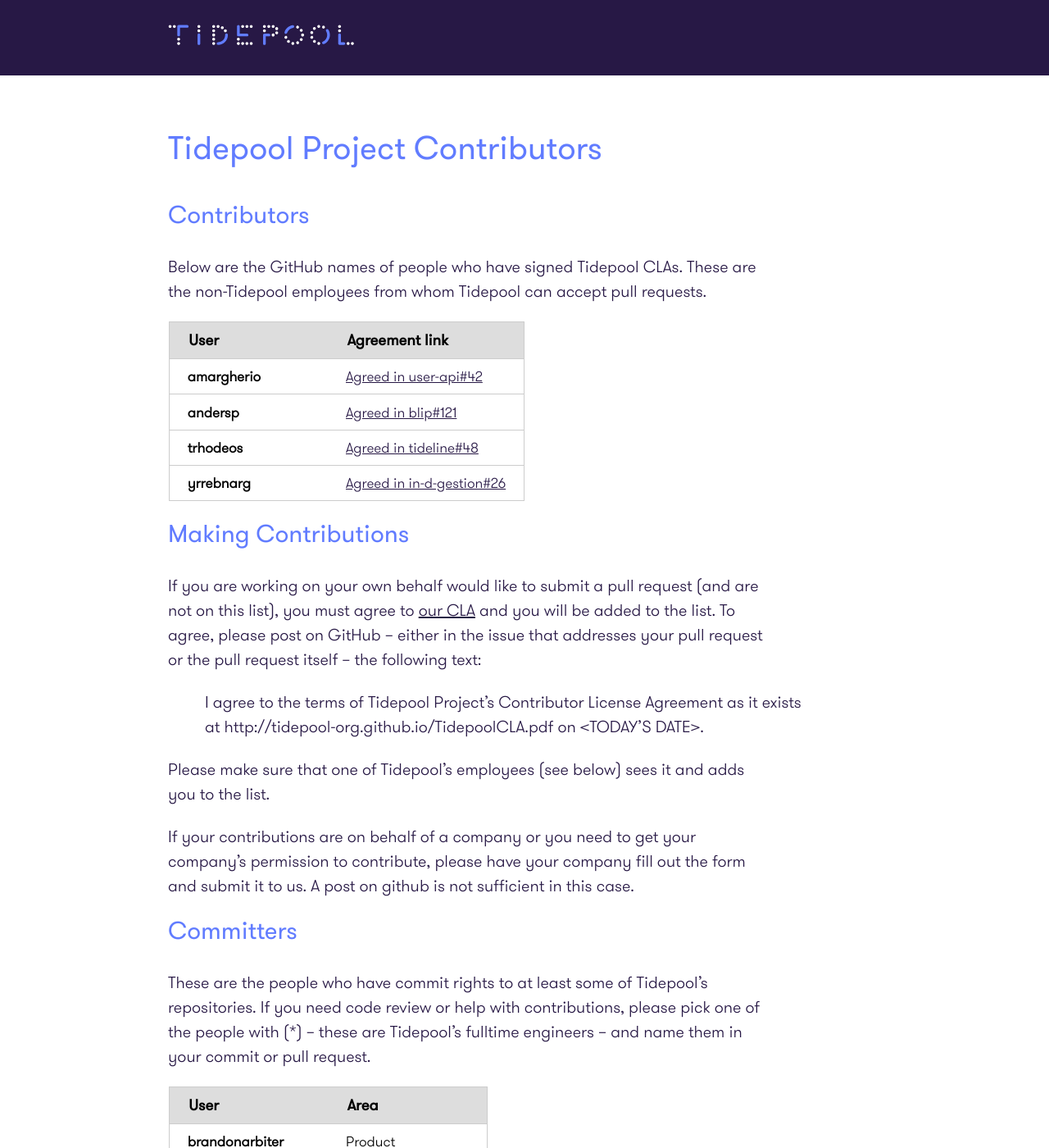
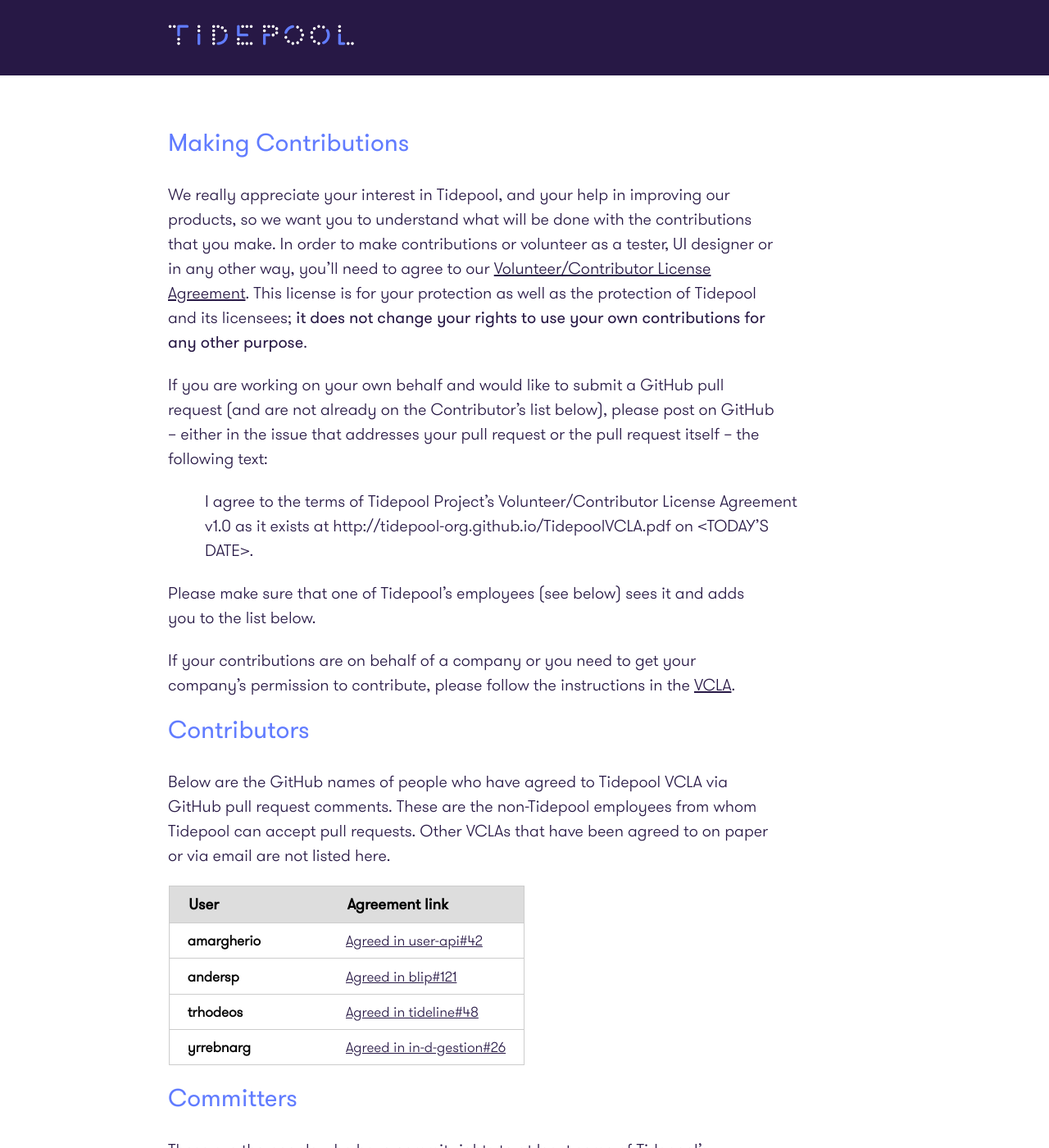
Before and after one commit to tidepool-org/tidepool-org.github.io, a Jekyll site: the page built from Contributors.md, in a window 1280 px wide and 1400 px high. Shown: the whole window at 82% size. Built offline with Jekyll 4.4.1, drawn with Linux system fonts in a browser that asks for light colours.

Commit message:
Update Contributors.md
Reorganized a little bit and refer to the VCLA.

```diff
--- a/Contributors.md
+++ b/Contributors.md
@@ -4,11 +4,22 @@ title: Tidepool Project Contributors
 published: true
 ---
 
-#Tidepool Project Contributors
+##Making Contributions
+
+We really appreciate your interest in Tidepool, and your help in improving our products, so we want you to understand what will be done with the contributions that you make. In order to make contributions or volunteer as a tester, UI designer or in any other way, you'll need to agree to our [Volunteer/Contributor License Agreement](TidepoolVCLA.pdf). This license is for your protection as well as the protection of Tidepool and its licensees; **it does not change your rights to use your own contributions for any other purpose**.
+
+If you are working on your own behalf and would like to submit a GitHub pull request (and are not already on the Contributor's list below), please post on GitHub -- either in the issue that addresses your pull request or the pull request itself -- the following text:
+
+> I agree to the terms of Tidepool Project's Volunteer/Contributor License Agreement v1.0
+> as it exists at http://tidepool-org.github.io/TidepoolVCLA.pdf on <TODAY'S DATE>.
+
+Please make sure that one of Tidepool's employees (see below) sees it and adds you to the list below.
+
+If your contributions are on behalf of a company or you need to get your company's permission to contribute, please follow the instructions in the [VCLA](TidepoolVCLA.pdf).
 
 ##Contributors
 
-Below are the GitHub names of people who have signed Tidepool CLAs. These are the non-Tidepool employees from whom Tidepool can accept pull requests.
+Below are the GitHub names of people who have agreed to Tidepool VCLA via GitHub pull request comments. These are the non-Tidepool employees from whom Tidepool can accept pull requests. Other VCLAs that have been agreed to on paper or via email are not listed here.
 
  User | Agreement link
  ---- | --------------
@@ -16,17 +27,6 @@ amargherio | [Agreed in user-api#42](https://github.com/tidepool-org/user-api/pu
 andersp | [Agreed in blip#121](https://github.com/tidepool-org/blip/pull/121)
 trhodeos | [Agreed in tideline#48](https://github.com/tidepool-org/tideline/pull/48)
 yrrebnarg | [Agreed in in-d-gestion#26](https://github.com/tidepool-org/in-d-gestion/issues/26)
-
-##Making Contributions
-
-If you are working on your own behalf would like to submit a pull request (and are not on this list), you must agree to [our CLA](TidepoolCLA.pdf) and you will be added to the list. To agree, please post on GitHub -- either in the issue that addresses your pull request or the pull request itself -- the following text:
-
-> I agree to the terms of Tidepool Project's Contributor License Agreement
-> as it exists at http://tidepool-org.github.io/TidepoolCLA.pdf on <TODAY'S DATE>.
-
-Please make sure that one of Tidepool's employees (see below) sees it and adds you to the list.
-
-If your contributions are on behalf of a company or you need to get your company's permission to contribute, please have your company fill out the form and submit it to us. A post on github is not sufficient in this case.
 
 ##Committers
 
```
